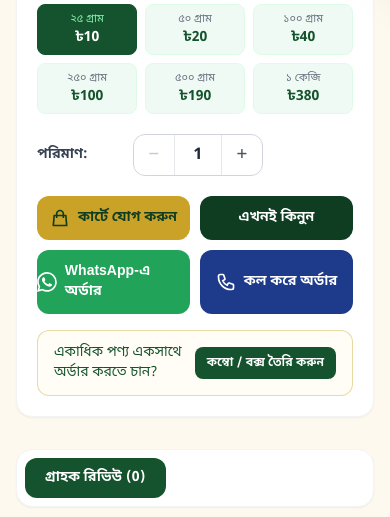
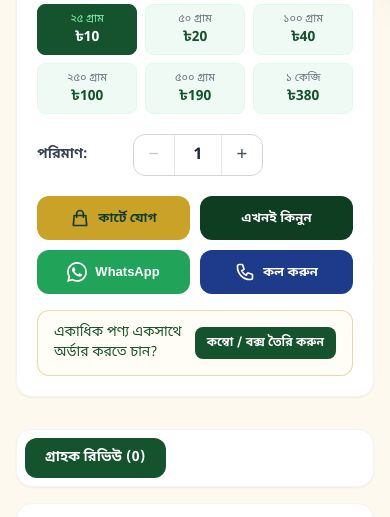
Before and after one commit to shafikcmt/mosla-ghor, a Laravel app: page /products/jira in a window 390 px wide. Shown: the part 876-1393 px from the top of the page. Run offline with Laravel 12, Linux system fonts and the light colour scheme; data comes from the database, SQL or seed files in the repository; data that the repository does not hold is empty; parts of the project's set-up code (start-up, migrations or seed data) failed here and were passed over; some libraries are stand-ins or nearby versions.

Commit message:
Product page: order buttons no longer overflow on phones
Icons don't shrink, labels stay on one line and phones use short labels
(কার্টে যোগ, WhatsApp, কল করুন); full labels from the sm breakpoint.

Co-Authored-By: Claude Opus 5.5 <noreply@anthropic.com>
Claude-Session: https://claude.ai/code/session_01KteZGBVmdgmU35zBGDMLtg

```diff
--- a/resources/views/storefront/product-detail.blade.php
+++ b/resources/views/storefront/product-detail.blade.php
@@ -342,24 +342,24 @@
 
             <div class="grid grid-cols-2 gap-2.5 mt-5">
                 <button type="button" onclick="pdAddToCart(false)" {{ $product->isInStock() ? '' : 'disabled' }}
-                        class="inline-flex items-center justify-center gap-2 bg-[#c9a227] hover:bg-[#b8921d] text-[#0f3d22] font-bold text-sm py-3 rounded-xl transition-colors disabled:opacity-40 disabled:cursor-not-allowed">
-                    <svg class="w-5 h-5" fill="none" stroke="currentColor" stroke-width="2" viewBox="0 0 24 24" aria-hidden="true"><path stroke-linecap="round" stroke-linejoin="round" d="M16 11V7a4 4 0 00-8 0v4M5 9h14l1 12H4L5 9z"/></svg>
-                    কার্টে যোগ করুন
+                        class="inline-flex items-center justify-center gap-2 bg-[#c9a227] hover:bg-[#b8921d] text-[#0f3d22] font-bold text-[13px] sm:text-sm px-2 py-3 min-w-0 whitespace-nowrap rounded-xl transition-colors disabled:opacity-40 disabled:cursor-not-allowed">
+                    <svg class="w-5 h-5 shrink-0" fill="none" stroke="currentColor" stroke-width="2" viewBox="0 0 24 24" aria-hidden="true"><path stroke-linecap="round" stroke-linejoin="round" d="M16 11V7a4 4 0 00-8 0v4M5 9h14l1 12H4L5 9z"/></svg>
+                    <span class="sm:hidden">কার্টে যোগ</span><span class="hidden sm:inline">কার্টে যোগ করুন</span>
                 </button>
                 <button type="button" onclick="pdAddToCart(true)" {{ $product->isInStock() ? '' : 'disabled' }}
-                        class="bg-[#0f3d22] hover:bg-[#14532d] text-white font-bold text-sm py-3 rounded-xl transition-colors disabled:opacity-40 disabled:cursor-not-allowed">
+                        class="bg-[#0f3d22] hover:bg-[#14532d] text-white font-bold text-[13px] sm:text-sm px-2 py-3 min-w-0 whitespace-nowrap rounded-xl transition-colors disabled:opacity-40 disabled:cursor-not-allowed">
                     এখনই কিনুন
                 </button>
                 @if($pdWa)
                 <a href="{{ $pdWaLink }}" id="pd-wa-order" target="_blank" rel="noopener"
-                   class="inline-flex items-center justify-center gap-2 bg-[#22a35a] hover:bg-[#1c8a4b] text-white font-semibold text-sm py-3 rounded-xl transition-colors">
-                    <svg class="w-5 h-5" fill="currentColor" viewBox="0 0 24 24" aria-hidden="true"><path d="M17.472 14.382c-.297-.149-1.758-.867-2.03-.967-.273-.099-.471-.148-.67.15-.197.297-.767.966-.94 1.164-.173.199-.347.223-.644.075-.297-.15-1.255-.463-2.39-1.475-.883-.788-1.48-1.761-1.653-2.059-.173-.297-.018-.458.13-.606.134-.133.298-.347.446-.52.149-.174.198-.298.298-.497.099-.198.05-.371-.025-.52-.075-.149-.669-1.612-.916-2.207-.242-.579-.487-.5-.669-.51-.173-.008-.371-.01-.57-.01-.198 0-.52.074-.792.372-.272.297-1.04 1.016-1.04 2.479 0 1.462 1.065 2.875 1.213 3.074.149.198 2.096 3.2 5.077 4.487.709.306 1.262.489 1.694.625.712.227 1.36.195 1.871.118.571-.085 1.758-.719 2.006-1.413.248-.694.248-1.289.173-1.413-.074-.124-.272-.198-.57-.347M12.05 21.785h-.004a9.87 9.87 0 01-5.031-1.378l-.361-.214-3.741.982.998-3.648-.235-.374a9.86 9.86 0 01-1.51-5.26c.001-5.45 4.436-9.884 9.888-9.884 2.64 0 5.122 1.03 6.988 2.898a9.825 9.825 0 012.893 6.994c-.003 5.45-4.437 9.884-9.885 9.884m8.413-18.297A11.815 11.815 0 0012.05 0C5.495 0 .16 5.335.157 11.892c0 2.096.547 4.142 1.588 5.945L.057 24l6.305-1.654a11.882 11.882 0 005.683 1.448h.005c6.554 0 11.89-5.335 11.893-11.893a11.821 11.821 0 00-3.48-8.413z"/></svg>
-                    WhatsApp-এ অর্ডার
+                   class="inline-flex items-center justify-center gap-2 bg-[#22a35a] hover:bg-[#1c8a4b] text-white font-semibold text-[13px] sm:text-sm px-2 py-3 min-w-0 whitespace-nowrap rounded-xl transition-colors">
+                    <svg class="w-5 h-5 shrink-0" fill="currentColor" viewBox="0 0 24 24" aria-hidden="true"><path d="M17.472 14.382c-.297-.149-1.758-.867-2.03-.967-.273-.099-.471-.148-.67.15-.197.297-.767.966-.94 1.164-.173.199-.347.223-.644.075-.297-.15-1.255-.463-2.39-1.475-.883-.788-1.48-1.761-1.653-2.059-.173-.297-.018-.458.13-.606.134-.133.298-.347.446-.52.149-.174.198-.298.298-.497.099-.198.05-.371-.025-.52-.075-.149-.669-1.612-.916-2.207-.242-.579-.487-.5-.669-.51-.173-.008-.371-.01-.57-.01-.198 0-.52.074-.792.372-.272.297-1.04 1.016-1.04 2.479 0 1.462 1.065 2.875 1.213 3.074.149.198 2.096 3.2 5.077 4.487.709.306 1.262.489 1.694.625.712.227 1.36.195 1.871.118.571-.085 1.758-.719 2.006-1.413.248-.694.248-1.289.173-1.413-.074-.124-.272-.198-.57-.347M12.05 21.785h-.004a9.87 9.87 0 01-5.031-1.378l-.361-.214-3.741.982.998-3.648-.235-.374a9.86 9.86 0 01-1.51-5.26c.001-5.45 4.436-9.884 9.888-9.884 2.64 0 5.122 1.03 6.988 2.898a9.825 9.825 0 012.893 6.994c-.003 5.45-4.437 9.884-9.885 9.884m8.413-18.297A11.815 11.815 0 0012.05 0C5.495 0 .16 5.335.157 11.892c0 2.096.547 4.142 1.588 5.945L.057 24l6.305-1.654a11.882 11.882 0 005.683 1.448h.005c6.554 0 11.89-5.335 11.893-11.893a11.821 11.821 0 00-3.48-8.413z"/></svg>
+                    <span class="sm:hidden">WhatsApp</span><span class="hidden sm:inline">WhatsApp-এ অর্ডার</span>
                 </a>
                 <a href="tel:+{{ $pdWa }}"
-                   class="inline-flex items-center justify-center gap-2 bg-[#1e3a8a] hover:bg-[#1e40af] text-white font-semibold text-sm py-3 rounded-xl transition-colors">
-                    <svg class="w-5 h-5" fill="none" stroke="currentColor" stroke-width="2" viewBox="0 0 24 24" aria-hidden="true"><path stroke-linecap="round" stroke-linejoin="round" d="M3 5a2 2 0 012-2h3.28a1 1 0 01.948.684l1.498 4.493a1 1 0 01-.502 1.21l-2.257 1.13a11.042 11.042 0 005.516 5.516l1.13-2.257a1 1 0 011.21-.502l4.493 1.498a1 1 0 01.684.949V19a2 2 0 01-2 2h-1C9.716 21 3 14.284 3 6V5z"/></svg>
-                    কল করে অর্ডার
+                   class="inline-flex items-center justify-center gap-2 bg-[#1e3a8a] hover:bg-[#1e40af] text-white font-semibold text-[13px] sm:text-sm px-2 py-3 min-w-0 whitespace-nowrap rounded-xl transition-colors">
+                    <svg class="w-5 h-5 shrink-0" fill="none" stroke="currentColor" stroke-width="2" viewBox="0 0 24 24" aria-hidden="true"><path stroke-linecap="round" stroke-linejoin="round" d="M3 5a2 2 0 012-2h3.28a1 1 0 01.948.684l1.498 4.493a1 1 0 01-.502 1.21l-2.257 1.13a11.042 11.042 0 005.516 5.516l1.13-2.257a1 1 0 011.21-.502l4.493 1.498a1 1 0 01.684.949V19a2 2 0 01-2 2h-1C9.716 21 3 14.284 3 6V5z"/></svg>
+                    <span class="sm:hidden">কল করুন</span><span class="hidden sm:inline">কল করে অর্ডার</span>
                 </a>
                 @endif
             </div>
```
